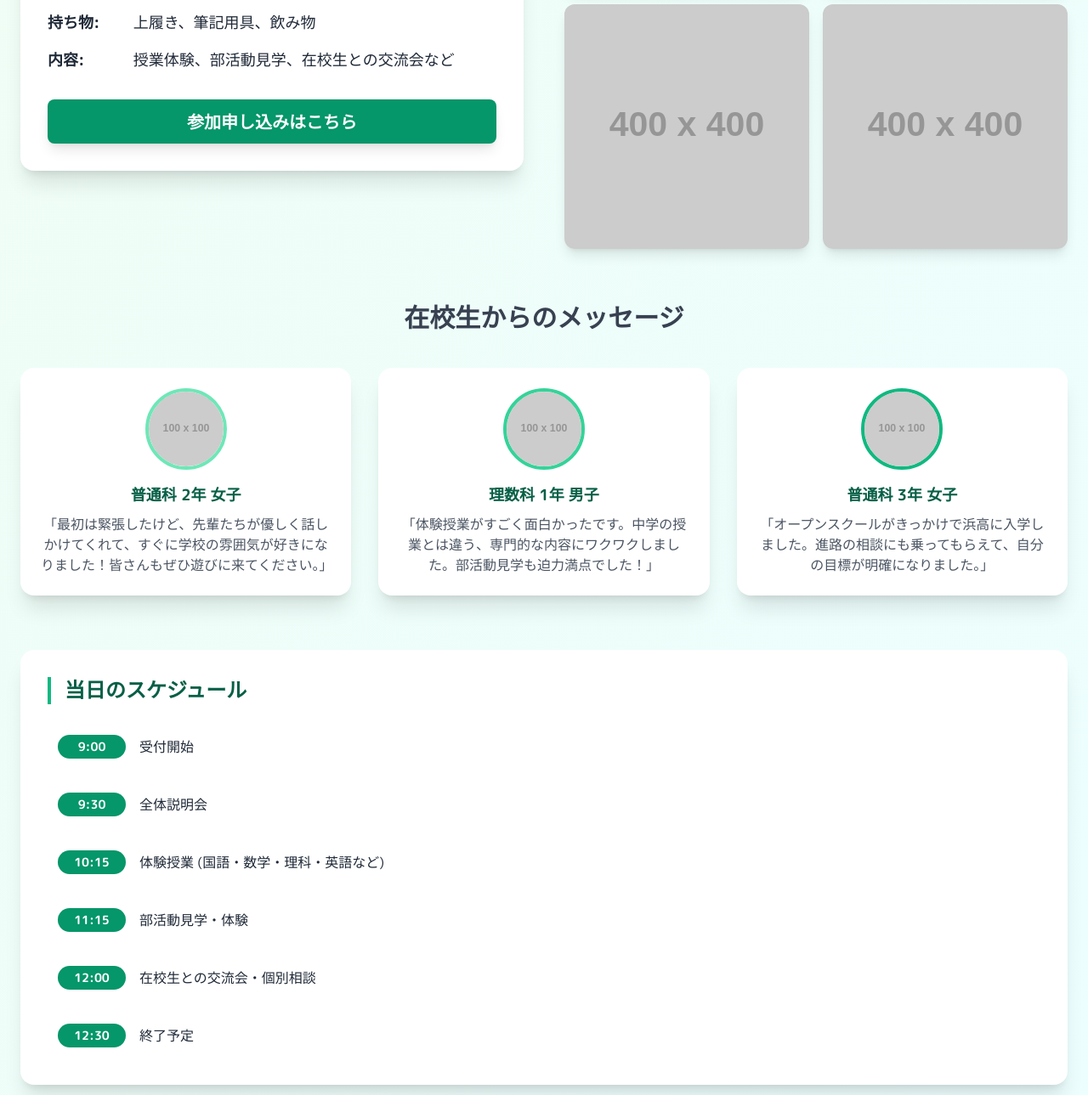
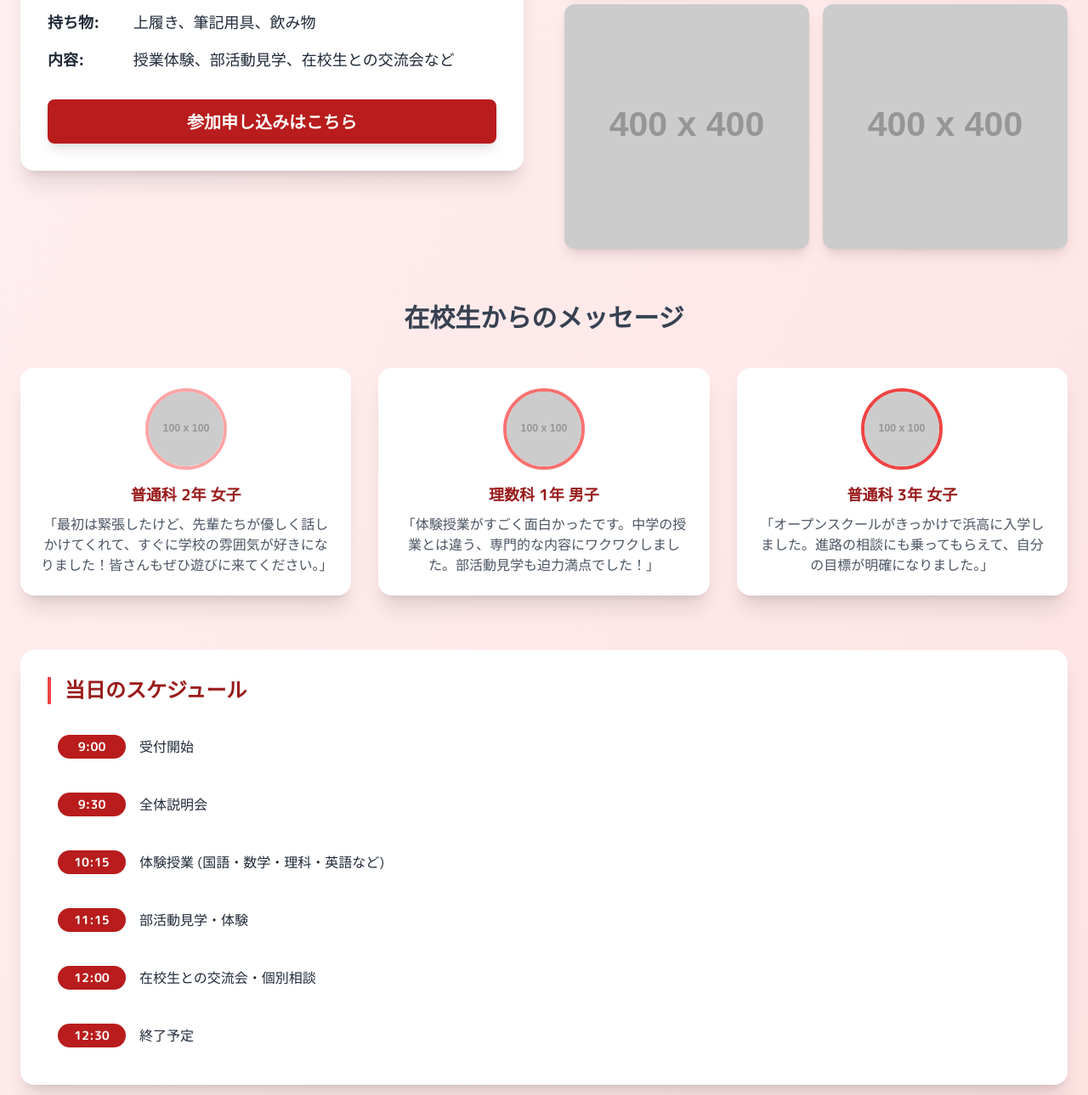
Before and after one commit to oya1623648r735w89w/-, a plain HTML site: page index.html in a window 1280 px wide. Shown: the part 731-2020 px from the top of the page at 85% size. Drawn offline with nearby package versions, Linux system fonts and the light colour scheme; placeholder pictures from the web are drawn by us; a web font is replaced by a local one.

Commit message:
Update index.html

```diff
--- a/index.html
+++ b/index.html
@@ -18,30 +18,29 @@
             font-family: 'Yusei Magic', sans-serif;
         }
         .hero-bg {
-            background: linear-gradient(rgba(0, 0, 0, 0.3), rgba(0, 0, 0, 0.3)), url('https://placehold.co/1200x600/6ee7b7/1a202c?text=Hamada+High+School+Campus');
+            /* ワインレッドに合うよう背景画像の色調も調整 */
+            background: linear-gradient(rgba(100, 20, 30, 0.5), rgba(100, 20, 30, 0.5)), url('https://placehold.co/1200x600/8B0000/F5F5DC?text=Hamada+High+School+Campus');
             background-size: cover;
             background-position: center;
         }
         .gradient-header {
-            background: linear-gradient(135deg, #a7f3d0, #6ee7b7);
+            /* ワインレッドのグラデーション */
+            background: linear-gradient(135deg, #c25252, #8b0000); /* より深みのあるワインレッド */
         }
     </style>
 </head>
-<body class="bg-gradient-to-br from-green-50 to-cyan-50 text-gray-800">
+<body class="bg-gradient-to-br from-rose-50 to-red-100 text-gray-800">
 
-    <!-- ヘッダー -->
     <header class="gradient-header shadow-md sticky top-0 z-10">
         <div class="container mx-auto px-6 py-4">
-            <h1 class="font-heading text-3xl md:text-4xl font-bold text-center text-emerald-900">
+            <h1 class="font-heading text-3xl md:text-4xl font-bold text-center text-red-900">
                 浜田高校オープンスクール 2025
             </h1>
         </div>
     </header>
 
-    <!-- メインコンテンツ -->
     <main class="container mx-auto px-6 py-12">
 
-        <!-- ヒーローセクション -->
         <section class="hero-bg text-white rounded-2xl p-8 md:p-16 mb-16 flex flex-col items-center justify-center text-center shadow-2xl">
             <h2 class="font-heading text-4xl md:text-5xl font-bold mb-4 drop-shadow-lg">未来の自分、見つけに来ない？</h2>
             <p class="text-lg md:text-xl max-w-2xl drop-shadow-md">
@@ -49,12 +48,10 @@
             </p>
         </section>
 
-        <!-- イベント詳細 & 写真ギャラリー -->
         <section class="mb-16">
             <div class="grid md:grid-cols-2 gap-12 items-center">
-                <!-- 詳細情報 -->
                 <div class="bg-white p-8 rounded-2xl shadow-xl">
-                    <h3 class="font-heading text-2xl font-bold text-emerald-800 border-l-4 border-emerald-500 pl-4 mb-6">オープンスクール詳細</h3>
+                    <h3 class="font-heading text-2xl font-bold text-red-800 border-l-4 border-red-500 pl-4 mb-6">オープンスクール詳細</h3>
                     <div class="space-y-4 text-lg">
                         <p><strong class="w-24 inline-block">日時:</strong> 2025年8月2日(土) 9:00〜12:30</p>
                         <p><strong class="w-24 inline-block">場所:</strong> 島根県立浜田高等学校</p>
@@ -62,45 +59,40 @@
                         <p><strong class="w-24 inline-block">持ち物:</strong> 上履き、筆記用具、飲み物</p>
                         <p><strong class="w-24 inline-block">内容:</strong> 授業体験、部活動見学、在校生との交流会など</p>
                     </div>
-                    <button class="mt-8 w-full bg-emerald-600 text-white font-bold py-3 px-6 rounded-lg hover:bg-emerald-700 transition duration-300 ease-in-out text-xl shadow-lg hover:shadow-xl transform hover:-translate-y-1">
+                    <button class="mt-8 w-full bg-red-700 text-white font-bold py-3 px-6 rounded-lg hover:bg-red-800 transition duration-300 ease-in-out text-xl shadow-lg hover:shadow-xl transform hover:-translate-y-1">
                         参加申し込みはこちら
                     </button>
                 </div>
 
-                <!-- 写真ギャラリー -->
                 <div class="grid grid-cols-2 grid-rows-2 gap-4">
-                    <img src="https://placehold.co/400x400/86efac/1f2937?text=Interactive+Class" alt="楽しい授業風景" class="rounded-xl shadow-lg object-cover w-full h-full transition duration-300 hover:scale-105 hover:shadow-2xl">
-                    <img src="https://placehold.co/400x400/34d399/1f2937?text=Club+Activity" alt="活気ある部活動" class="rounded-xl shadow-lg object-cover w-full h-full transition duration-300 hover:scale-105 hover:shadow-2xl">
-                    <img src="https://placehold.co/400x400/10b981/1f2937?text=School+Facilities" alt="充実の学校施設" class="rounded-xl shadow-lg object-cover w-full h-full transition duration-300 hover:scale-105 hover:shadow-2xl">
-                    <img src="https://placehold.co/400x400/059669/1f2937?text=Our+Friends" alt="最高の仲間たち" class="rounded-xl shadow-lg object-cover w-full h-full transition duration-300 hover:scale-105 hover:shadow-2xl">
+                    <img src="https://placehold.co/400x400/DC143C/F0F8FF?text=Interactive+Class" alt="楽しい授業風景" class="rounded-xl shadow-lg object-cover w-full h-full transition duration-300 hover:scale-105 hover:shadow-2xl">
+                    <img src="https://placehold.co/400x400/B22222/F0F8FF?text=Club+Activity" alt="活気ある部活動" class="rounded-xl shadow-lg object-cover w-full h-full transition duration-300 hover:scale-105 hover:shadow-2xl">
+                    <img src="https://placehold.co/400x400/8B0000/F0F8FF?text=School+Facilities" alt="充実の学校施設" class="rounded-xl shadow-lg object-cover w-full h-full transition duration-300 hover:scale-105 hover:shadow-2xl">
+                    <img src="https://placehold.co/400x400/6A0000/F0F8FF?text=Our+Friends" alt="最高の仲間たち" class="rounded-xl shadow-lg object-cover w-full h-full transition duration-300 hover:scale-105 hover:shadow-2xl">
                 </div>
             </div>
         </section>
 
-        <!-- 在校生の声 -->
         <section class="mb-16">
             <h3 class="font-heading text-3xl font-bold text-center mb-10 text-gray-700">在校生からのメッセージ</h3>
             <div class="grid md:grid-cols-3 gap-8">
-                <!-- 生徒1 -->
                 <div class="bg-white p-6 rounded-2xl shadow-xl text-center transition duration-300 hover:transform hover:-translate-y-2">
-                    <img src="https://placehold.co/100x100/a7f3d0/333333?text=A" alt="生徒A" class="w-24 h-24 rounded-full mx-auto mb-4 border-4 border-emerald-300">
-                    <h4 class="font-bold text-lg mb-2 text-emerald-800">普通科 2年 女子</h4>
+                    <img src="https://placehold.co/100x100/CD5C5C/333333?text=A" alt="生徒A" class="w-24 h-24 rounded-full mx-auto mb-4 border-4 border-red-300">
+                    <h4 class="font-bold text-lg mb-2 text-red-800">普通科 2年 女子</h4>
                     <p class="text-gray-600">
                         「最初は緊張したけど、先輩たちが優しく話しかけてくれて、すぐに学校の雰囲気が好きになりました！皆さんもぜひ遊びに来てください。」
                     </p>
                 </div>
-                <!-- 生徒2 -->
                 <div class="bg-white p-6 rounded-2xl shadow-xl text-center transition duration-300 hover:transform hover:-translate-y-2">
-                    <img src="https://placehold.co/100x100/6ee7b7/333333?text=B" alt="生徒B" class="w-24 h-24 rounded-full mx-auto mb-4 border-4 border-emerald-400">
-                    <h4 class="font-bold text-lg mb-2 text-emerald-800">理数科 1年 男子</h4>
+                    <img src="https://placehold.co/100x100/B22222/333333?text=B" alt="生徒B" class="w-24 h-24 rounded-full mx-auto mb-4 border-4 border-red-400">
+                    <h4 class="font-bold text-lg mb-2 text-red-800">理数科 1年 男子</h4>
                     <p class="text-gray-600">
                         「体験授業がすごく面白かったです。中学の授業とは違う、専門的な内容にワクワクしました。部活動見学も迫力満点でした！」
                     </p>
                 </div>
-                <!-- 生徒3 -->
-                 <div class="bg-white p-6 rounded-2xl shadow-xl text-center transition duration-300 hover:transform hover:-translate-y-2">
-                    <img src="https://placehold.co/100x100/34d399/333333?text=C" alt="生徒C" class="w-24 h-24 rounded-full mx-auto mb-4 border-4 border-emerald-500">
-                    <h4 class="font-bold text-lg mb-2 text-emerald-800">普通科 3年 女子</h4>
+                <div class="bg-white p-6 rounded-2xl shadow-xl text-center transition duration-300 hover:transform hover:-translate-y-2">
+                    <img src="https://placehold.co/100x100/8B0000/333333?text=C" alt="生徒C" class="w-24 h-24 rounded-full mx-auto mb-4 border-4 border-red-500">
+                    <h4 class="font-bold text-lg mb-2 text-red-800">普通科 3年 女子</h4>
                     <p class="text-gray-600">
                         「オープンスクールがきっかけで浜高に入学しました。進路の相談にも乗ってもらえて、自分の目標が明確になりました。」
                     </p>
@@ -108,22 +100,20 @@
             </div>
         </section>
 
-        <!-- 当日のスケジュール -->
         <section class="bg-white p-8 rounded-2xl shadow-xl">
-            <h3 class="font-heading text-2xl font-bold text-emerald-800 border-l-4 border-emerald-500 pl-4 mb-6">当日のスケジュール</h3>
+            <h3 class="font-heading text-2xl font-bold text-red-800 border-l-4 border-red-500 pl-4 mb-6">当日のスケジュール</h3>
             <ul class="space-y-4">
-                <li class="flex items-center p-3 rounded-lg hover:bg-emerald-50 transition duration-200"><span class="bg-emerald-600 text-white font-bold text-sm px-3 py-1 rounded-full mr-4 w-20 text-center">9:00</span> 受付開始</li>
-                <li class="flex items-center p-3 rounded-lg hover:bg-emerald-50 transition duration-200"><span class="bg-emerald-600 text-white font-bold text-sm px-3 py-1 rounded-full mr-4 w-20 text-center">9:30</span> 全体説明会</li>
-                <li class="flex items-center p-3 rounded-lg hover:bg-emerald-50 transition duration-200"><span class="bg-emerald-600 text-white font-bold text-sm px-3 py-1 rounded-full mr-4 w-20 text-center">10:15</span> 体験授業 (国語・数学・理科・英語など)</li>
-                <li class="flex items-center p-3 rounded-lg hover:bg-emerald-50 transition duration-200"><span class="bg-emerald-600 text-white font-bold text-sm px-3 py-1 rounded-full mr-4 w-20 text-center">11:15</span> 部活動見学・体験</li>
-                <li class="flex items-center p-3 rounded-lg hover:bg-emerald-50 transition duration-200"><span class="bg-emerald-600 text-white font-bold text-sm px-3 py-1 rounded-full mr-4 w-20 text-center">12:00</span> 在校生との交流会・個別相談</li>
-                <li class="flex items-center p-3 rounded-lg hover:bg-emerald-50 transition duration-200"><span class="bg-emerald-600 text-white font-bold text-sm px-3 py-1 rounded-full mr-4 w-20 text-center">12:30</span> 終了予定</li>
+                <li class="flex items-center p-3 rounded-lg hover:bg-red-50 transition duration-200"><span class="bg-red-700 text-white font-bold text-sm px-3 py-1 rounded-full mr-4 w-20 text-center">9:00</span> 受付開始</li>
+                <li class="flex items-center p-3 rounded-lg hover:bg-red-50 transition duration-200"><span class="bg-red-700 text-white font-bold text-sm px-3 py-1 rounded-full mr-4 w-20 text-center">9:30</span> 全体説明会</li>
+                <li class="flex items-center p-3 rounded-lg hover:bg-red-50 transition duration-200"><span class="bg-red-700 text-white font-bold text-sm px-3 py-1 rounded-full mr-4 w-20 text-center">10:15</span> 体験授業 (国語・数学・理科・英語など)</li>
+                <li class="flex items-center p-3 rounded-lg hover:bg-red-50 transition duration-200"><span class="bg-red-700 text-white font-bold text-sm px-3 py-1 rounded-full mr-4 w-20 text-center">11:15</span> 部活動見学・体験</li>
+                <li class="flex items-center p-3 rounded-lg hover:bg-red-50 transition duration-200"><span class="bg-red-700 text-white font-bold text-sm px-3 py-1 rounded-full mr-4 w-20 text-center">12:00</span> 在校生との交流会・個別相談</li>
+                <li class="flex items-center p-3 rounded-lg hover:bg-red-50 transition duration-200"><span class="bg-red-700 text-white font-bold text-sm px-3 py-1 rounded-full mr-4 w-20 text-center">12:30</span> 終了予定</li>
             </ul>
         </section>
 
     </main>
 
-    <!-- フッター -->
     <footer class="bg-gray-800 text-white mt-16">
         <div class="container mx-auto px-6 py-8 text-center">
             <h4 class="font-heading text-xl font-bold mb-2">島根県立浜田高等学校</h4>
```
